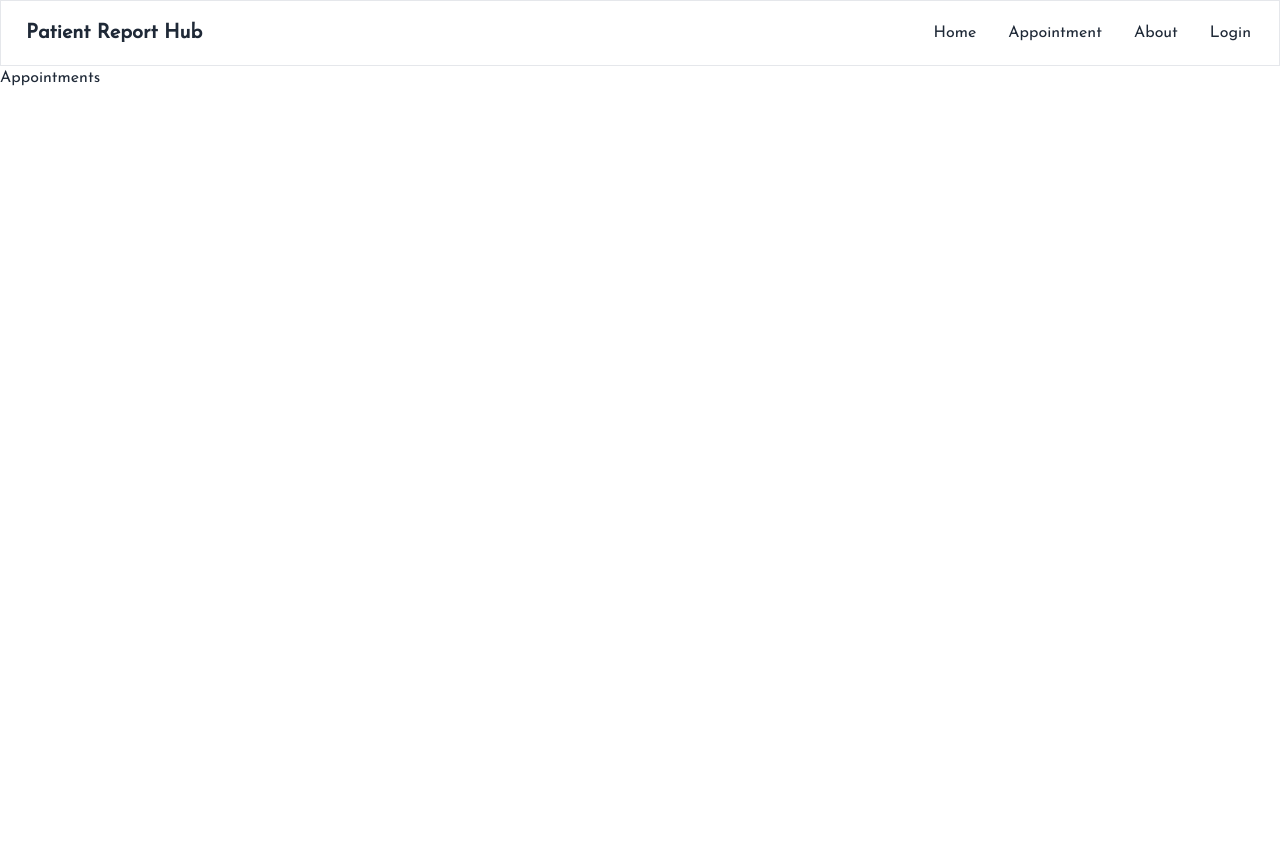
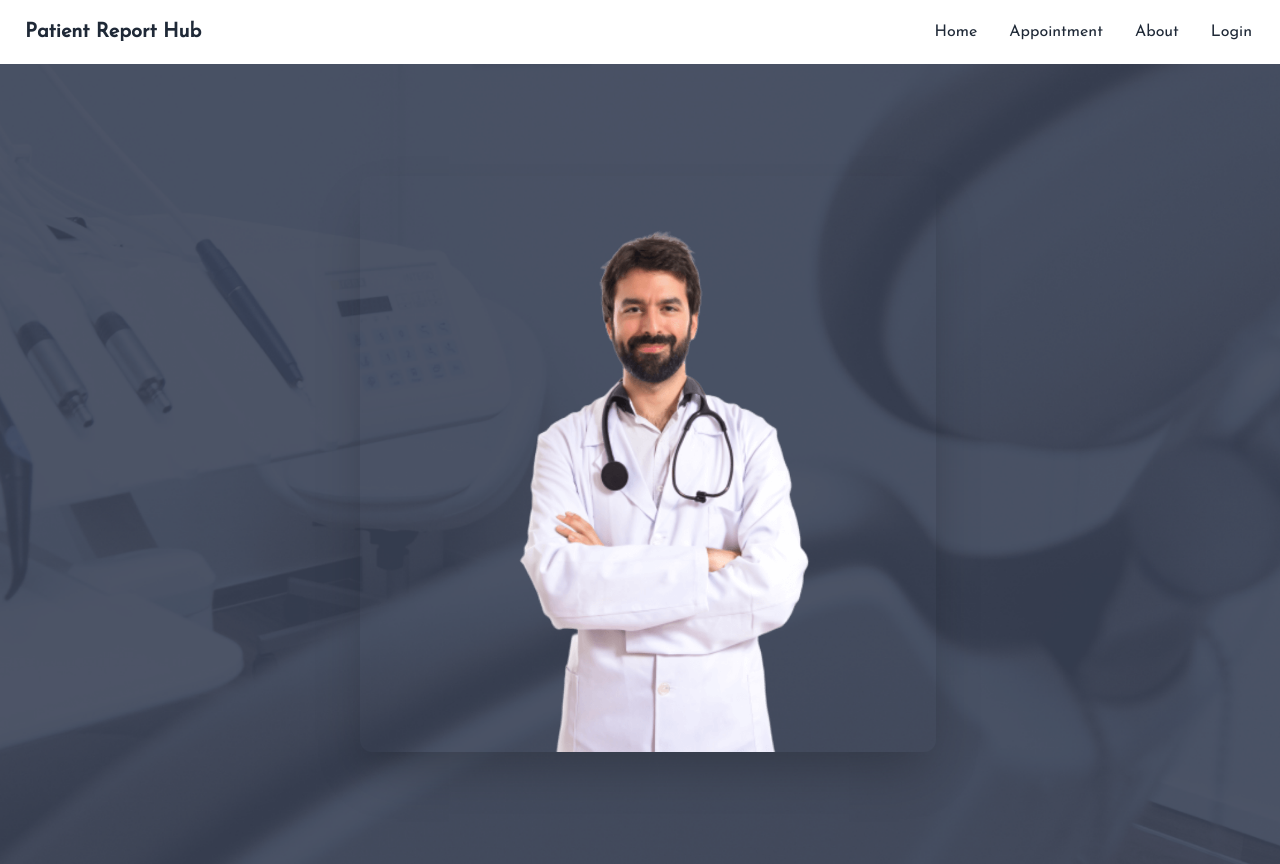
Before and after one commit to assraf-nur/prh-client, a React (Create React App) app: page /appointments in a window 1280 px wide. Before the commit the page ends 800 px from the top, so only its background shows below. Built offline with nearby package versions, Linux system fonts and the light colour scheme.

Commit message:
banner done

```diff
--- a/package.json
+++ b/package.json
@@ -7,7 +7,9 @@
     "@testing-library/react": "^13.4.0",
     "@testing-library/user-event": "^13.5.0",
     "daisyui": "^2.51.6",
+    "date-fns": "^2.30.0",
     "react": "^18.2.0",
+    "react-day-picker": "^8.7.1",
     "react-dom": "^18.2.0",
     "react-router-dom": "^6.11.1",
     "react-scripts": "5.0.1",
--- a/src/Layout/Global.css
+++ b/src/Layout/Global.css
@@ -15,11 +15,14 @@ html {
   font-size: 32px;
   font-weight: 700;
 }
-.login-button-home{
-  background-color: #0051B5;
+.login-button-home {
+  background-color: #0051b5;
   color: white;
   padding: 15px 40px 15px 40px;
   margin-top: 30px;
   border-radius: 6px;
   font-weight: 600;
 }
+.appointment-page {
+  background-image: url(../../src/Assets/images/appointment.png);
+}
--- a/src/Pages/Home/Appointments/Appointments.jsx
+++ b/src/Pages/Home/Appointments/Appointments.jsx
@@ -1,7 +1,17 @@
-import React from 'react'
+import React from "react";
+import doctor from '../../../Assets/images/doctor.png'
 
 export default function Appointments() {
   return (
-    <div>Appointments</div>
-  )
+    <div className="bg-cover bg-center h-screen appointment-page">
+      <div className="hero min-h-screen">
+        <div className="hero-content flex-col lg:flex-row-reverse">
+          <img alt="" src={doctor} className="max-w-xl shadow-2xl rounded-xl" />
+          <div>
+
+          </div>
+        </div>
+      </div>
+    </div>
+  );
 }
--- a/src/Pages/Shared/Navbar.jsx
+++ b/src/Pages/Shared/Navbar.jsx
@@ -20,8 +20,8 @@ export default function Navbar() {
   );
 
   return (
-    <div className="border">
-      <div className="navbar bg-base-100 justify-between">
+    <div className="">
+      <div className="navbar bg-[#f4060600] justify-between">
         <div className="navbar-start">
           <div className="dropdown">
             <label tabIndex={0} className="btn btn-ghost lg:hidden">
```
Also changed, not shown: 1 other file (tests, documents, lock files or other folders).
